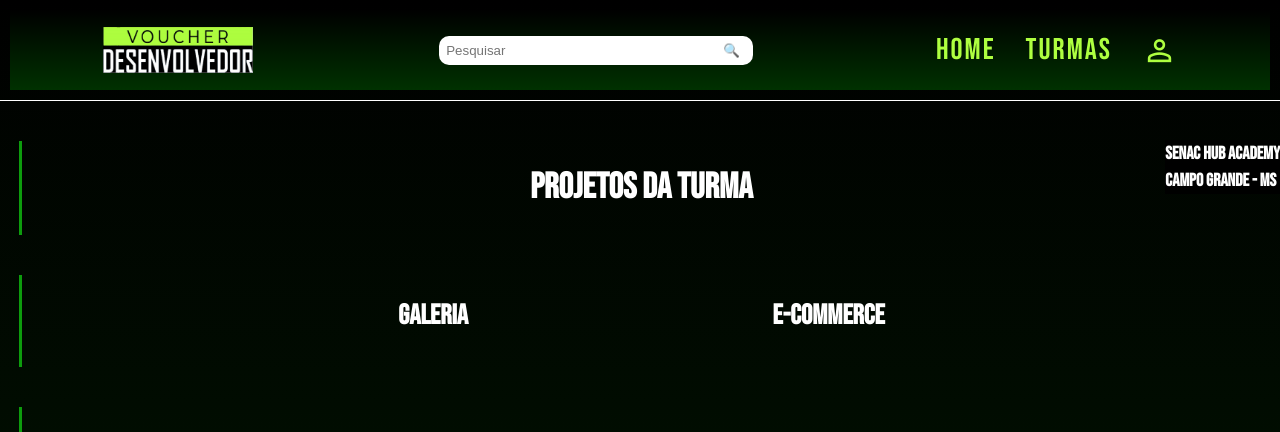
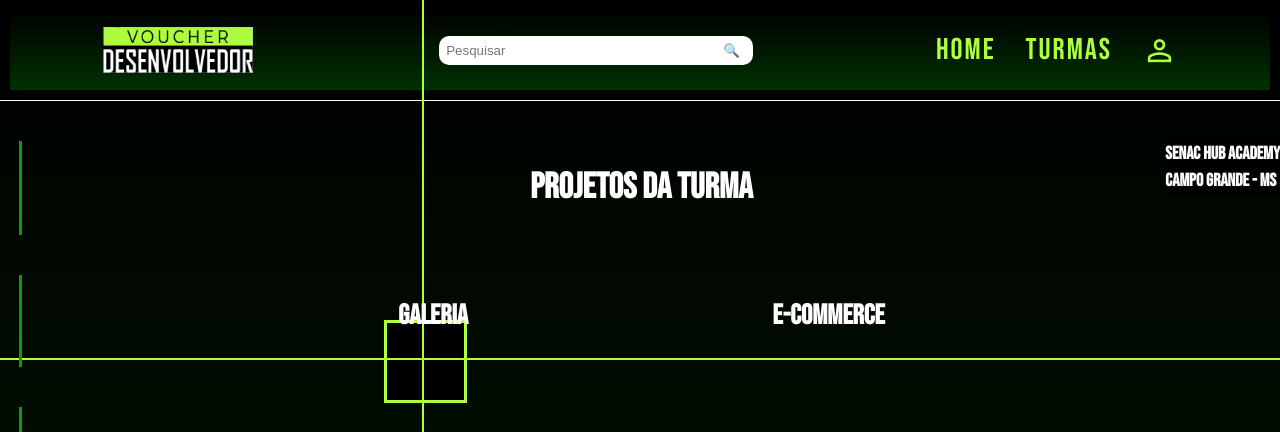
Before and after one commit to VoucherDesenvSenacHub/galeria-voucher, a PHP site: page /PerfilDaTurmaGaleria.html in a window 1280 px wide. Shown: the top 432 px of the page. Run offline with PHP 8.4, Linux system fonts and the light colour scheme.

Commit message:
commit linhas
parte das linhas da logo

```diff
--- a/PerfilDaTurmaGaleria/PerfilDaTurmaGaleria.html
+++ b/PerfilDaTurmaGaleria/PerfilDaTurmaGaleria.html
@@ -40,6 +40,12 @@
                 </ul>
     </nav>
 </header>
+<!-- parte das linhas -->
+<div>
+    <div class="square"></div>
+    <div class="square1"></div>
+    <div class="square2"></div>
+</div>
 <section class="projeto">
     <h1>Projetos da turma</h1>
 </section>
--- a/PerfilDaTurmaGaleria/style.css
+++ b/PerfilDaTurmaGaleria/style.css
@@ -424,3 +424,32 @@ body {
   .social-icons a:hover {
     background-color: #f0f0f0; /* Cor de fundo quando passar o mouse */
   }
+
+
+/* linhas vousher */
+.square {
+  position: absolute;
+  width: 6vw;
+  height: 6vw;
+  background-color: #000000;
+  border: 3px solid #AEFF40;
+  top: 40vh;
+  left: 30vw;
+}
+.square1 {
+  position: absolute;
+  width: 2px;
+  height: 200%;
+  background-color: #AEFF40;
+  top: 0;
+  left: 32.99vw;
+}
+
+.square2 {
+  position: absolute;
+  width: 100%;
+  height: 2px;
+  background-color: #AEFF40;
+  top: calc(40vh + 3vw);
+  left: 0;
+}
```
